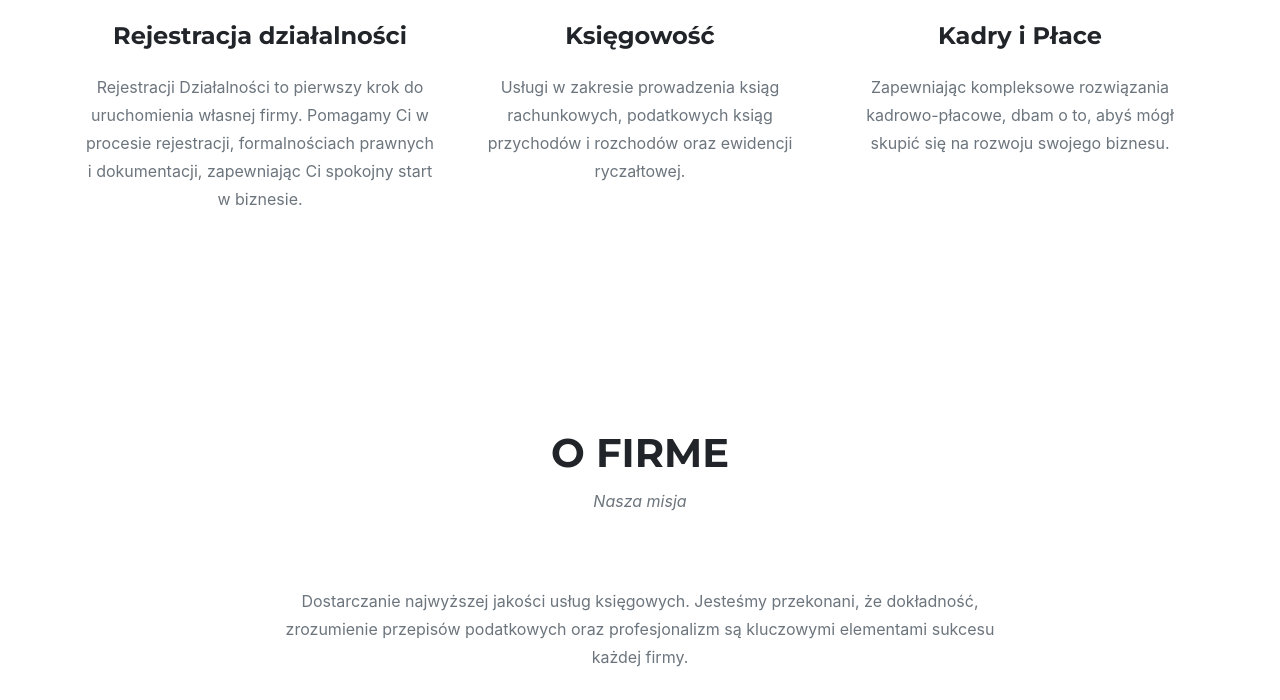
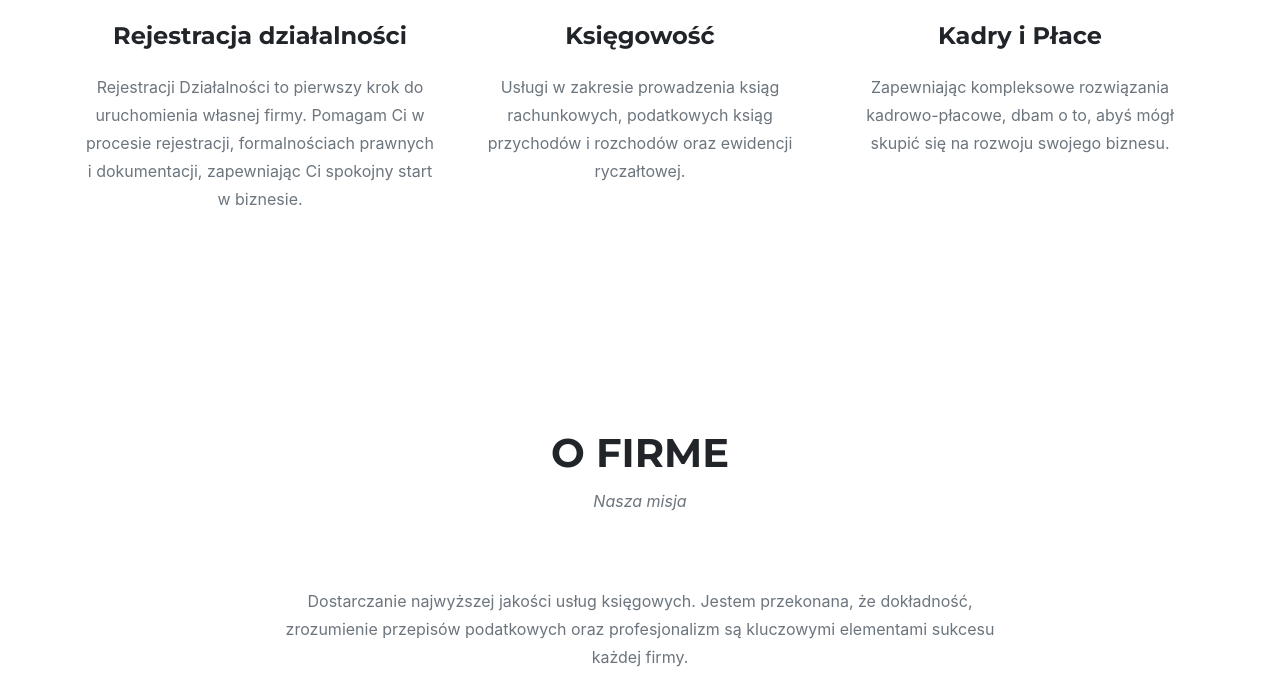
Before and after one commit to scripnichenko/finprime, a Jekyll site: the page built from index.md, in a window 1280 px wide and 1400 px high, scrolled down 1117 px. Shown: the part 183-883 px from the top of the window. Built offline with Jekyll 4.4.1, drawn with Linux system fonts in a browser that asks for light colours; some web fonts are replaced.

Commit message:
text update

```diff
--- a/_data/sitetext.yml
+++ b/_data/sitetext.yml
@@ -22,7 +22,7 @@ en: &DEFAULT_EN
     section: services
     list:
       - title: "Rejestracja działalności"
-        desc: "Rejestracji Działalności to pierwszy krok do uruchomienia własnej firmy. Pomagamy Ci w procesie rejestracji, formalnościach prawnych i dokumentacji, zapewniając Ci spokojny start w biznesie."
+        desc: "Rejestracji Działalności to pierwszy krok do uruchomienia własnej firmy. Pomagam Ci w procesie rejestracji, formalnościach prawnych i dokumentacji, zapewniając Ci spokojny start w biznesie."
         icon: fas fa-store #find more at https://fontawesome.com/icons
       - title: "Księgowość"
         desc: "Usługi w zakresie prowadzenia ksiąg rachunkowych, podatkowych ksiąg przychodów i rozchodów oraz ewidencji ryczałtowej."
@@ -70,7 +70,7 @@ en: &DEFAULT_EN
   about:
     title: "O Firme"
     text: "Nasza misja"
-    body: "Dostarczanie najwyższej jakości usług księgowych. Jesteśmy przekonani, że dokładność, zrozumienie przepisów podatkowych oraz profesjonalizm są kluczowymi elementami sukcesu każdej firmy."
+    body: "Dostarczanie najwyższej jakości usług księgowych. Jestem przekonana, że dokładność, zrozumienie przepisów podatkowych oraz profesjonalizm są kluczowymi elementami sukcesu każdej firmy."
     section: about
 
   # clients:
```
